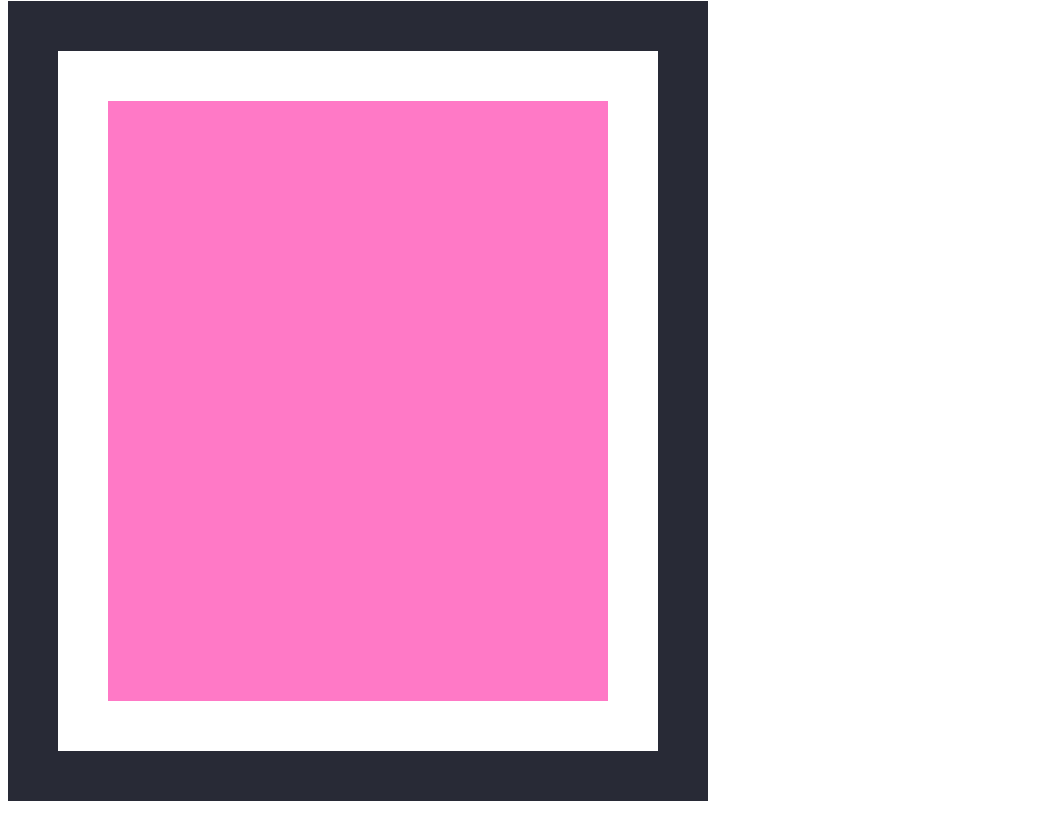
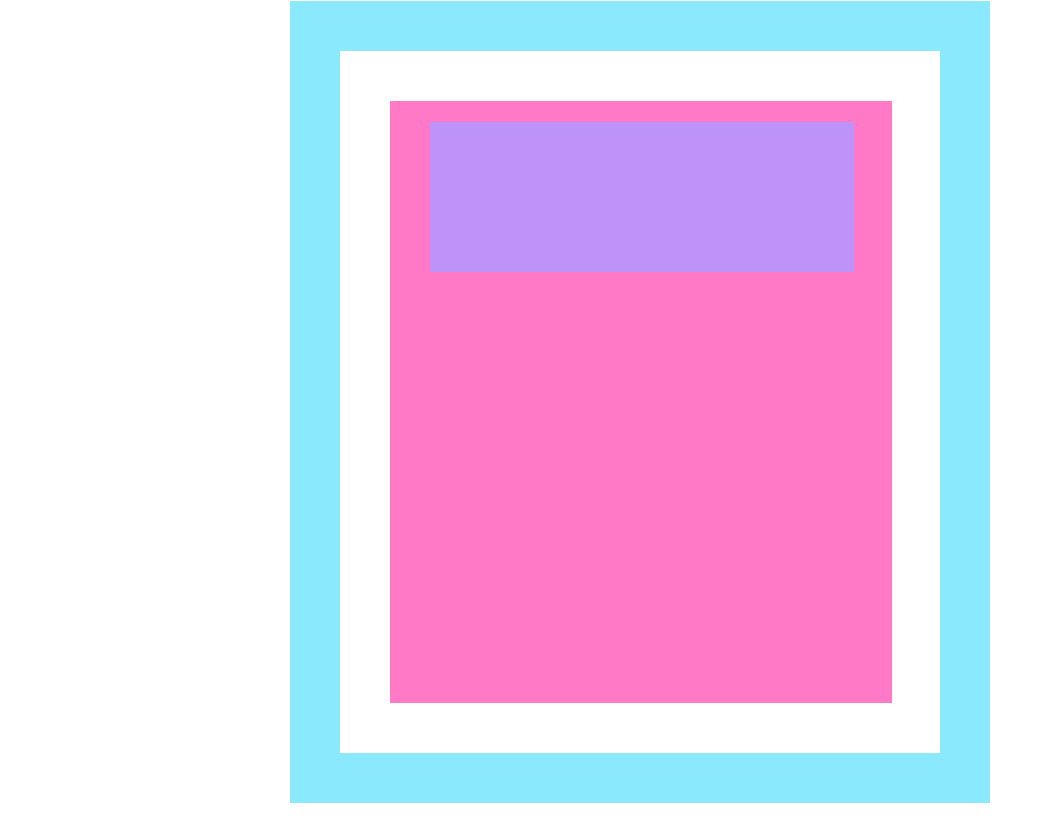
Before and after one commit to defDalila/learn-css-box-freecodecamp, a plain HTML site: page index.html in a window 1280 px wide. Shown: the part 79-902 px from the top of the page, without its empty margins (0-1045 px from the left). Drawn offline with Linux system fonts and the light colour scheme.

Commit message:
feat(layout): add padding to prevent margin collapse and update styles

```diff
--- a/index.html
+++ b/index.html
@@ -13,7 +13,9 @@
 
         <div class="frame">
             <div class="canvas">
+                <div class="one">
 
+                </div>
             </div>
         </div>
     </body>
--- a/styles.css
+++ b/styles.css
@@ -2,10 +2,19 @@
   width: 500px;
   height: 600px;
   background-color: #FF79C6;
+  padding: 1px;
 }
 
 .frame {
-  border: solid 50px #282A36;
+  border: solid 50px #8BE9FD;
   width: 500px;
   padding: 50px;
+  margin: 20px auto;
 }
+
+.one {
+    width: 425px;
+    height: 150px;
+    background-color: #BD93F9;
+    margin: 20px auto;
+}
```
Also changed, not shown: 1 other file.
